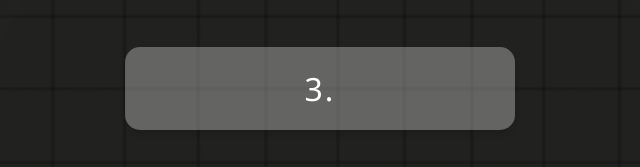
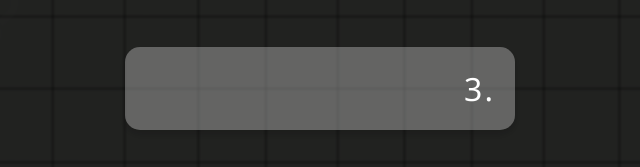
Before and after one commit to rohanavalur/rohanavalur.github.io, a plain HTML site: page index.html in a window 1280 px wide. Both pictures are taken after a click on the button "Level 1 (20 Digits)". Shown: the part 315-482 px from the top of the page, 320-960 px from the left. Drawn offline with Linux system fonts and the light colour scheme.

Commit message:
Update styles.css

```diff
--- a/styles.css
+++ b/styles.css
@@ -78,6 +78,11 @@ h1 {
     width: 100%;
     max-width: 350px;
     box-shadow: 0 4px 10px rgba(0, 0, 0, 0.2);
+
+    /* Prevent overflow of digits and align text */
+    white-space: nowrap;      /* Prevents text from wrapping */
+    overflow: hidden;         /* Ensures old digits disappear */
+    text-align: right;        /* Align digits to the right */
 }
 
 input[type="text"] {
```
